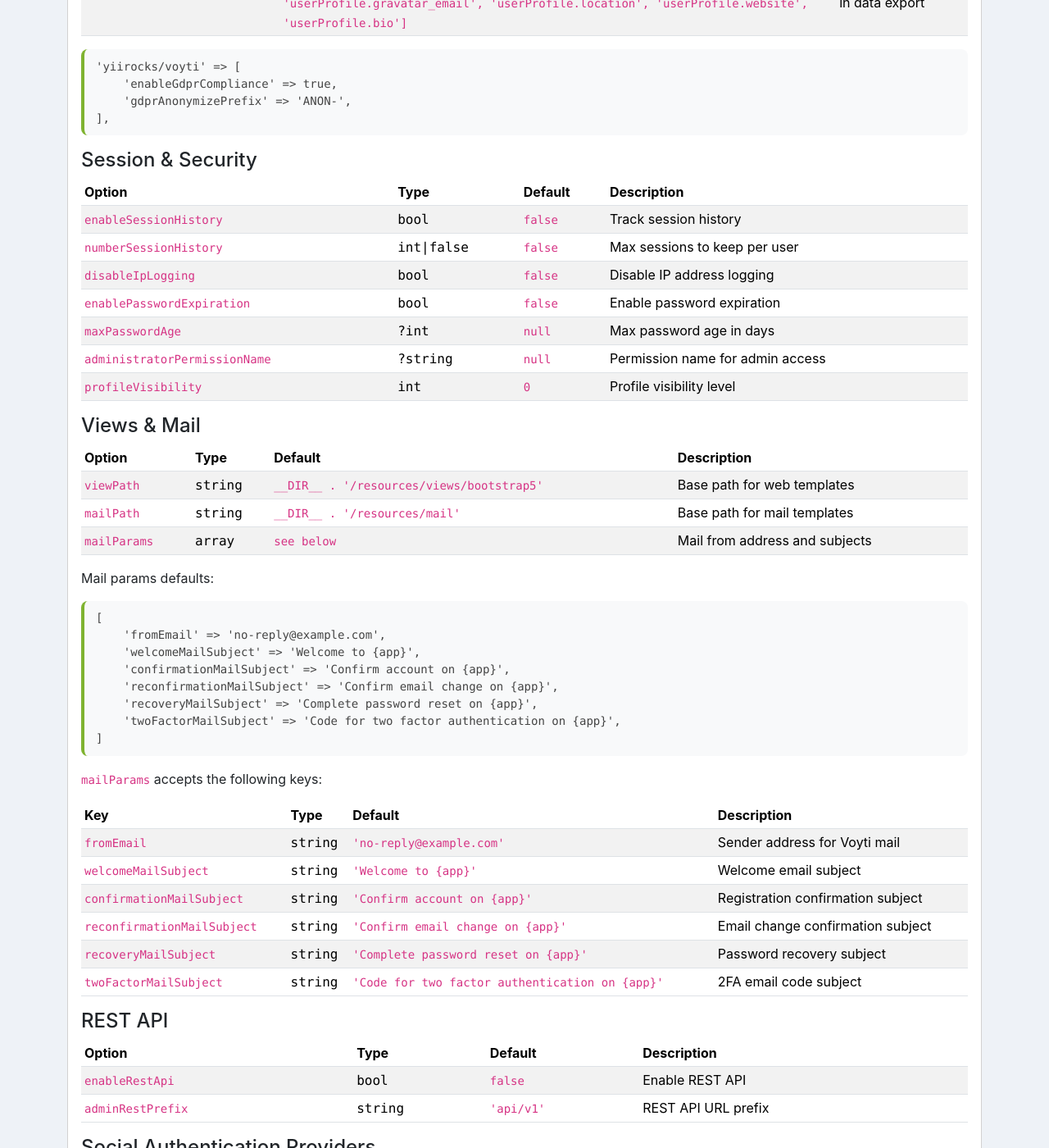
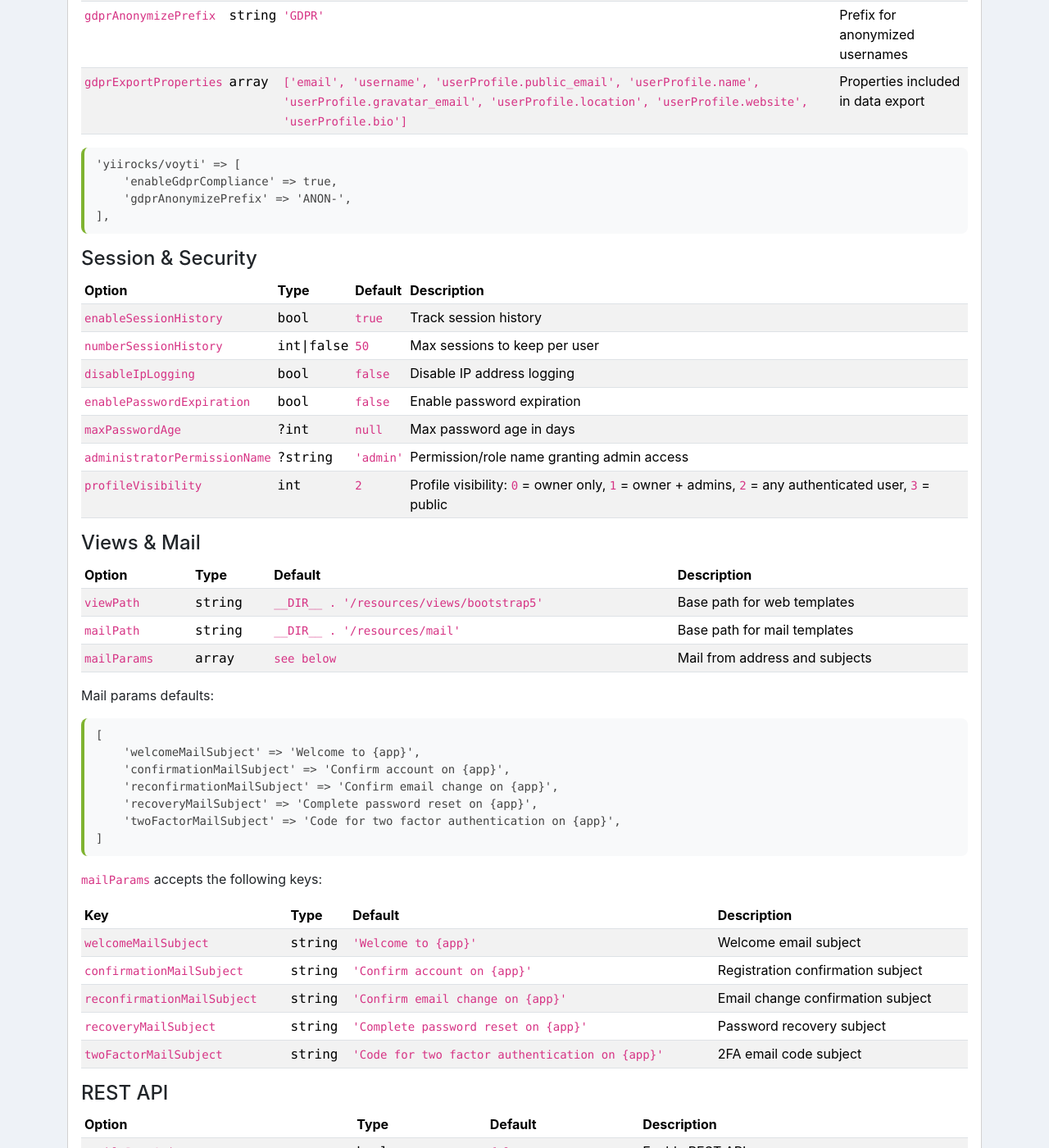
Before and after one commit to YiiRocks/YiiRocks.github.io, a Jekyll site: the page built from voyti/index.html, in a window 1280 px wide and 1400 px high, scrolled down 3315 px. Shown: the whole window at 82% size. Built offline with Jekyll 4.4.1, drawn with Linux system fonts in a browser that asks for light colours; a style sheet for code colours, icons or effects is not loaded; some of the changed text lies outside the part shown.

Commit message:
Sync voyti docs with upstream README: add appName, update defaults, remove fromEmail from mailParams

```diff
--- a/voyti/index.html
+++ b/voyti/index.html
@@ -123,6 +123,28 @@
             options.
         </p>
 
+        <h4>General</h4>
+        <div class="table-responsive">
+            <table class="table table-sm table-striped">
+                <thead>
+                    <tr>
+                        <th>Option</th>
+                        <th>Type</th>
+                        <th>Default</th>
+                        <th>Description</th>
+                    </tr>
+                </thead>
+                <tbody>
+                    <tr>
+                        <td><code>appName</code></td>
+                        <td><span class="font-monospace">string</span></td>
+                        <td><code>'Voyti'</code></td>
+                        <td>Application name — used as TOTP issuer in 2FA QR codes and <code>{app}</code> placeholder in mail subjects</td>
+                    </tr>
+                </tbody>
+            </table>
+        </div>
+
         <h4>Authentication &amp; Registration</h4>
         <div class="table-responsive">
             <table class="table table-sm table-striped">
@@ -332,13 +354,13 @@
                     <tr>
                         <td><code>enableSessionHistory</code></td>
                         <td><span class="font-monospace">bool</span></td>
-                        <td><code>false</code></td>
+                        <td><code>true</code></td>
                         <td>Track session history</td>
                     </tr>
                     <tr>
                         <td><code>numberSessionHistory</code></td>
                         <td><span class="font-monospace">int|false</span></td>
-                        <td><code>false</code></td>
+                        <td><code>50</code></td>
                         <td>Max sessions to keep per user</td>
                     </tr>
                     <tr>
@@ -362,14 +384,14 @@
                     <tr>
                         <td><code>administratorPermissionName</code></td>
                         <td><span class="font-monospace">?string</span></td>
-                        <td><code>null</code></td>
-                        <td>Permission name for admin access</td>
+                        <td><code>'admin'</code></td>
+                        <td>Permission/role name granting admin access</td>
                     </tr>
                     <tr>
                         <td><code>profileVisibility</code></td>
                         <td><span class="font-monospace">int</span></td>
-                        <td><code>0</code></td>
-                        <td>Profile visibility level</td>
+                        <td><code>2</code></td>
+                        <td>Profile visibility: <code>0</code> = owner only, <code>1</code> = owner + admins, <code>2</code> = any authenticated user, <code>3</code> = public</td>
                     </tr>
                 </tbody>
             </table>
@@ -410,7 +432,6 @@
         </div>
         <p>Mail params defaults:</p>
         <pre class="mb-3"><code class="php">[
-    'fromEmail' => 'no-reply@example.com',
     'welcomeMailSubject' => 'Welcome to {app}',
     'confirmationMailSubject' => 'Confirm account on {app}',
     'reconfirmationMailSubject' => 'Confirm email change on {app}',
@@ -429,12 +450,6 @@
                     </tr>
                 </thead>
                 <tbody>
-                    <tr>
-                        <td><code>fromEmail</code></td>
-                        <td><span class="font-monospace">string</span></td>
-                        <td><code>'no-reply@example.com'</code></td>
-                        <td>Sender address for Voyti mail</td>
-                    </tr>
                     <tr>
                         <td><code>welcomeMailSubject</code></td>
                         <td><span class="font-monospace">string</span></td>
```
Also changed, not shown: other parts of voyti/index.html (+1 -1 lines).
